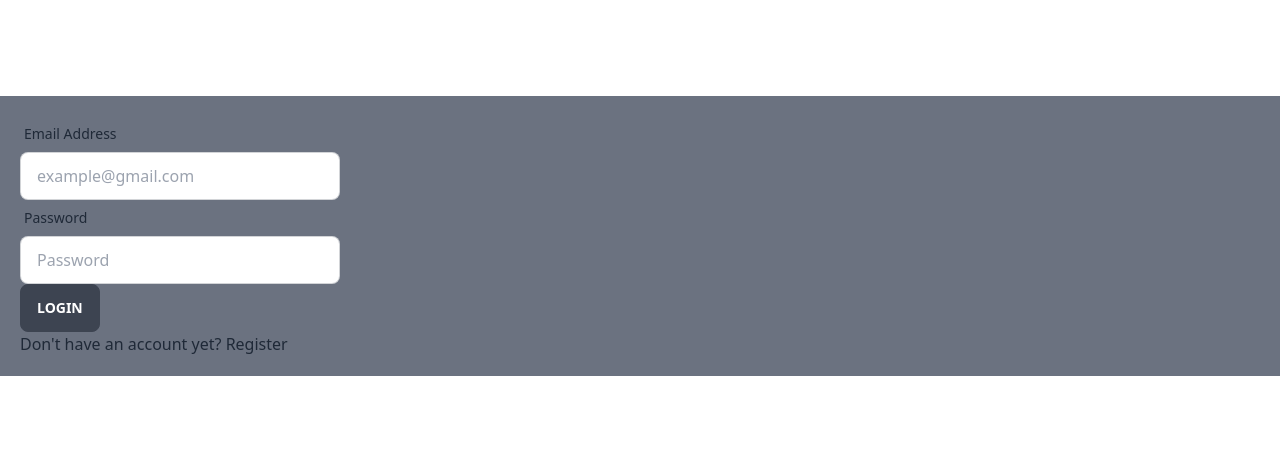
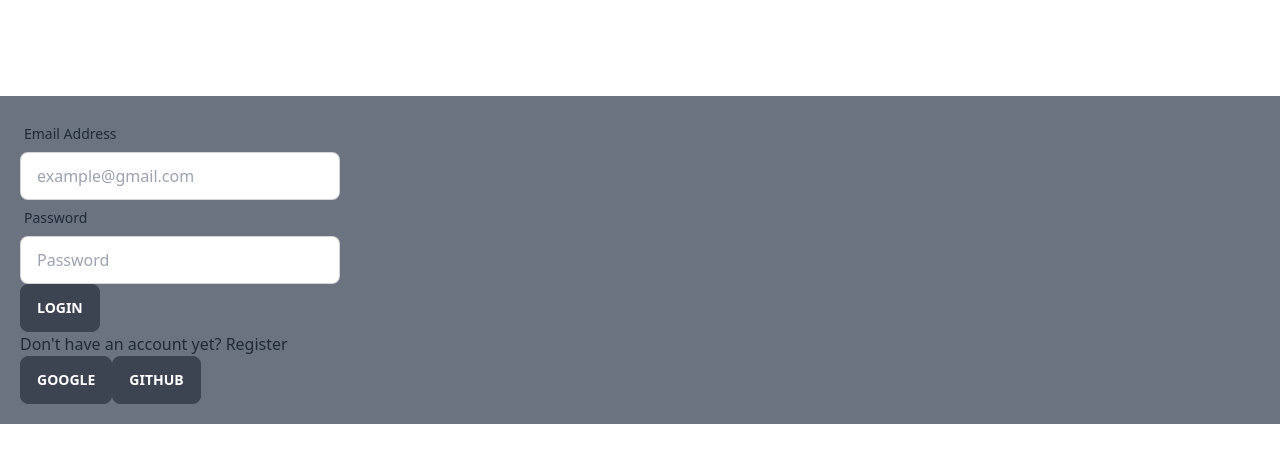
Before and after one commit to Abdur27485/Food-Hunt, a React (Vite) app: page /login in a window 1280 px wide. Shown: the top 462 px of the page. Built offline with nearby package versions, Linux system fonts and the light colour scheme; no server answers.

Commit message:
google and github sign in added

```diff
--- a/src/components/Navbar/Navbar.jsx
+++ b/src/components/Navbar/Navbar.jsx
@@ -26,7 +26,7 @@ const Navbar = () => {
                                     <img src={user.photoURL} />
                                 </div>
                             </div>
-                            <div className="btn ms-3" onClick={handleLogOut}>Log Out</div>
+                            <button className="btn ms-3" onClick={handleLogOut}>Log Out</button>
                         </>
                             :
                             <Link to='/login'>Login</Link>
--- a/src/pages/Login/Login.jsx
+++ b/src/pages/Login/Login.jsx
@@ -3,7 +3,7 @@ import { AuthContext } from '../../providers/AuthProvider';
 import { Link } from 'react-router-dom';
 
 const Login = () => {
-    const { loginUser, createUser } = useContext(AuthContext);
+    const { loginUser, googleSignIn, githubSignIn } = useContext(AuthContext);
 
     const handleLogin = (event) => {
         event.preventDefault()
@@ -13,17 +13,24 @@ const Login = () => {
         const password = form.password.value;
 
         loginUser(email, password)
-        .then( result => {
-            const userinfo = result.user;
-            console.log(userinfo)
-        })
-        .catch( error => {
-            console.log(error.message)
-        })
+            .then(result => {
+                const userinfo = result.user;
+                console.log(userinfo)
+            })
+            .catch(error => {
+                console.log(error.message)
+            })
+    }
+
+    const handleGoogleSingIn = () => {
+            googleSignIn();
+    }
+    const handleGithubSignIn = () => {
+        githubSignIn();
     }
     return (
-        <div>
-            <form onSubmit={handleLogin} className='mx-auto p-5 mt-24 bg-gray-500'>
+        <div className='p-5 mt-24 bg-gray-500'>
+            <form onSubmit={handleLogin}>
                 <div className="form-control w-full max-w-xs">
                     <label className="label">
                         <span className="label-text">Email Address</span>
@@ -39,6 +46,8 @@ const Login = () => {
                 <button className='btn' type='submit'>Login</button>
                 <p>Don't have an account yet? <Link to='/register'>Register</Link></p>
             </form>
+            <button className='btn' onClick={handleGoogleSingIn}>Google</button>
+            <button className='btn' onClick={handleGithubSignIn}>Github</button>
         </div>
     );
 };
--- a/src/pages/Register/Register.jsx
+++ b/src/pages/Register/Register.jsx
@@ -31,8 +31,8 @@ const Register = () => {
         })
     }
     return (
-        <div>
-            <form onSubmit={handleRegister} className='mx-auto p-5 mt-24 bg-gray-500'>
+        <div className='p-5 mt-24 bg-gray-500'>
+            <form onSubmit={handleRegister}>
             <div className="form-control w-full max-w-xs">
                     <label className="label">
                         <span className="label-text">Full Name</span>
--- a/src/providers/AuthProvider.jsx
+++ b/src/providers/AuthProvider.jsx
@@ -1,10 +1,12 @@
 import React, { createContext, useEffect, useState } from 'react';
-import { createUserWithEmailAndPassword, getAuth, onAuthStateChanged, signInWithEmailAndPassword, signOut, updateProfile } from "firebase/auth";
+import { GithubAuthProvider, GoogleAuthProvider, createUserWithEmailAndPassword, getAuth, onAuthStateChanged, signInWithEmailAndPassword, signInWithPopup, signOut, updateProfile } from "firebase/auth";
 import app from '../firebase/firebase.config'
 
 export const AuthContext = createContext(null);
 
 const auth = getAuth(app)
+const googleProvider = new GoogleAuthProvider();
+const githubProvider = new GithubAuthProvider();
 
 const AuthProvider = ({ children }) => {
     const [user, setUser] = useState(null)
@@ -25,11 +27,21 @@ const AuthProvider = ({ children }) => {
         return updateProfile( auth.currentUser, { displayName: fullName, photoURL : photoUrl })
     }
 
+    const googleSignIn = () => {
+        return signInWithPopup(auth, googleProvider);
+    }
+
+    const githubSignIn = () => {
+        return signInWithPopup(auth, githubProvider);
+    }
+
     const data = {
         createUser,
         loginUser,
         setUserNameAndPicture,
         logOutUser,
+        googleSignIn,
+        githubSignIn,
         user,
     }
 
```
